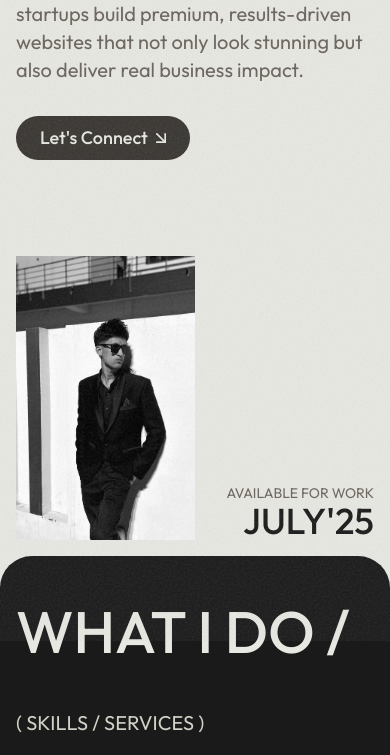
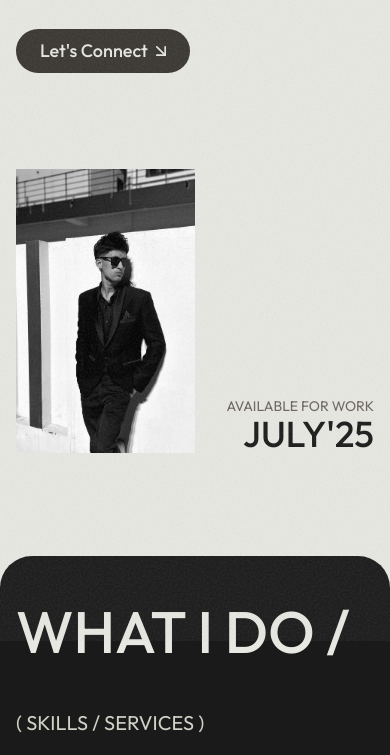
Before and after one commit to devinwildz/Portfolio, a website: page index.html in a window 390 px wide. Shown: the part 288-1043 px from the top of the page. Drawn offline with nearby package versions, Linux system fonts and the light colour scheme; files that its build step writes are made by us from their sources; a script that the page names is missing.

Commit message:
fixing element

```diff
--- a/index.html
+++ b/index.html
@@ -136,7 +136,7 @@
         <main>
             <div id="page1" class="w-full min-h-screen flex">
                 <div
-                    class="sticky top-0 left-0 flex flex-col justify-end md:justify-evenly w-full gap-4 px-4 py-4 md:px-5 md:pb-5 lg:px-6 md:pt-12 lg:pb-6">
+                    class="sticky top-0 left-0 flex flex-col justify-center md:justify-evenly w-full gap-4 px-4 py-4 md:px-5 md:pb-5 lg:px-6 md:pt-12 lg:pb-6">
                     <div class="top-section">
                         <div class="top-heading flex justify-between">
                             <span
```
